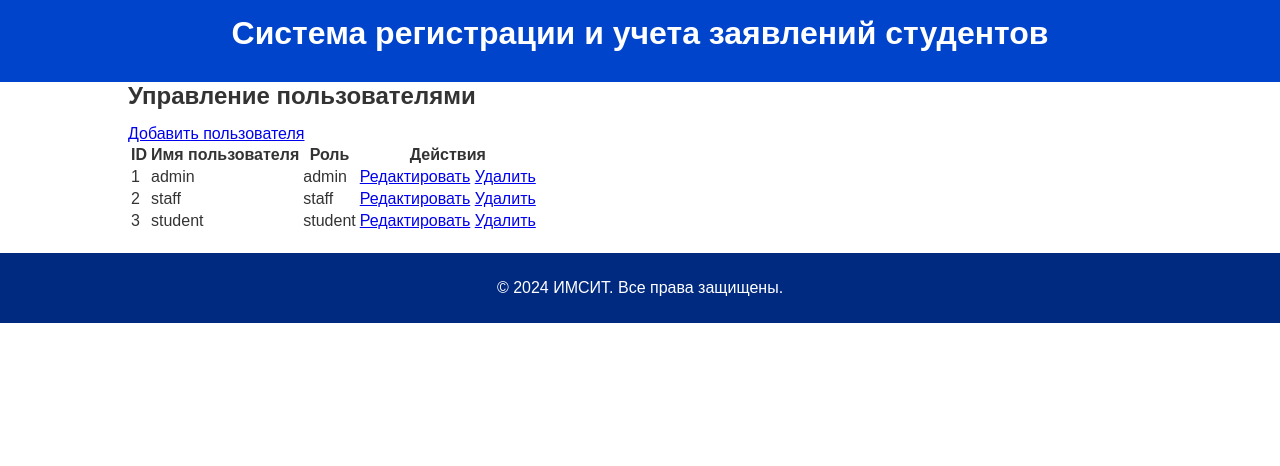
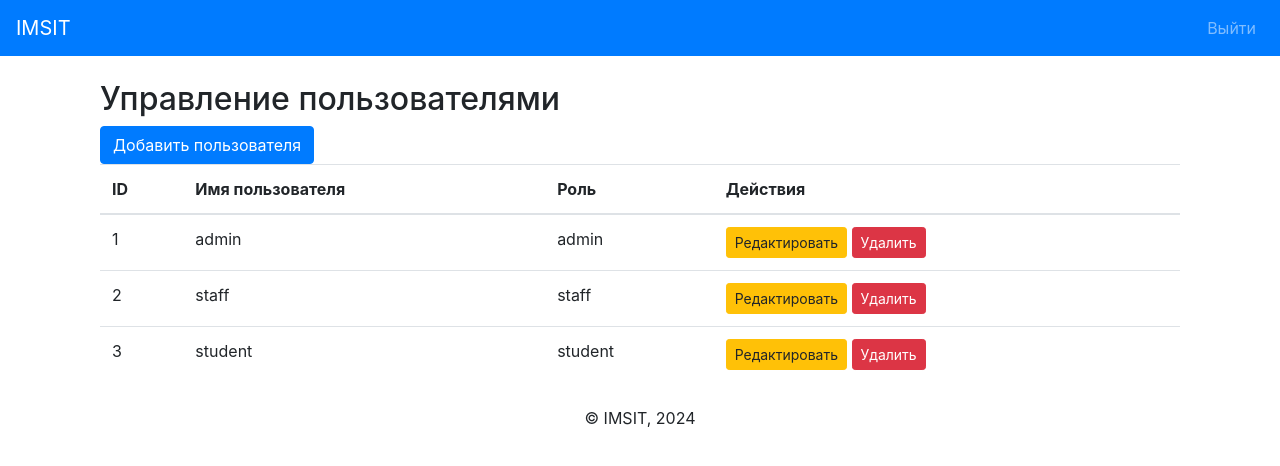
Before and after one commit to ParkourJohnson/Kurs, a Flask app: page /admin/users in a window 1280 px wide. Shown: the top 466 px of the page. Run offline with Flask 3, Linux system fonts and the light colour scheme; a user stored in the database is signed in; data comes from the database, SQL or seed files in the repository; both versions use the stored data as it was after the commit.

Commit message:
new design

```diff
--- a/models.py
+++ b/models.py
@@ -53,9 +53,13 @@ def update_user(user_id, username, password, role):
     conn.close()
 
 def delete_user(user_id):
-    """Удалить пользователя."""
+    """Удалить пользователя и сбросить автоинкремент."""
     conn = sqlite3.connect(DB_PATH)
     cursor = conn.cursor()
+    # Удаляем пользователя
     cursor.execute("DELETE FROM users WHERE id = ?", (user_id,))
     conn.commit()
+    # Сбрасываем автоинкремент
+    cursor.execute("DELETE FROM sqlite_sequence WHERE name = 'users'")
+    conn.commit()
     conn.close()
--- a/static/css/styles.css
+++ b/static/css/styles.css
@@ -93,3 +93,55 @@ footer {
 .flash-messages .info {
     background-color: #17a2b8;
 }
+
+body {
+    background-color: #f8f9fa;
+    color: #333;
+    font-family: 'Arial', sans-serif;
+}
+
+.navbar-brand {
+    font-weight: bold;
+}
+
+.container h2 {
+    color: #004085;
+    margin-bottom: 20px;
+}
+
+.form-group label {
+    font-weight: bold;
+}
+
+.form-control {
+    margin-bottom: 10px;
+    border-radius: 5px;
+    border: 1px solid #ddd;
+}
+
+.btn-primary {
+    background-color: #0056b3;
+    border-color: #0056b3;
+}
+
+.btn-primary:hover {
+    background-color: #004085;
+    border-color: #00376d;
+}
+
+.table {
+    margin-top: 20px;
+    background: white;
+    border-radius: 8px;
+    overflow: hidden;
+    box-shadow: 0 0 10px rgba(0, 0, 0, 0.1);
+}
+
+.table th, .table td {
+    text-align: center;
+    vertical-align: middle;
+}
+
+.alert-container {
+    margin-bottom: 20px;
+}
--- a/templates/base.html
+++ b/templates/base.html
@@ -3,32 +3,36 @@
 <head>
     <meta charset="UTF-8">
     <meta name="viewport" content="width=device-width, initial-scale=1.0">
-    <title>{% block title %}ИМСИТ{% endblock %}</title>
-    <link rel="stylesheet" href="/static/css/styles.css">
+    <title>{% block title %}IMSIT{% endblock %}</title>
+    <link rel="stylesheet" href="{{ url_for('static', filename='styles.css') }}">
+    <link rel="stylesheet" href="https://cdn.jsdelivr.net/npm/bootstrap@4.6.2/dist/css/bootstrap.min.css">
 </head>
 <body>
-    {% with messages = get_flashed_messages(with_categories=true) %}
+    <nav class="navbar navbar-expand-lg navbar-dark bg-primary">
+        <a class="navbar-brand" href="#">IMSIT</a>
+        <button class="navbar-toggler" type="button" data-toggle="collapse" data-target="#navbarNav">
+            <span class="navbar-toggler-icon"></span>
+        </button>
+        <div class="collapse navbar-collapse" id="navbarNav">
+            <ul class="navbar-nav ml-auto">
+                <li class="nav-item"><a class="nav-link" href="{{ url_for('logout') }}">Выйти</a></li>
+            </ul>
+        </div>
+    </nav>
+    <main class="container mt-4">
+        {% with messages = get_flashed_messages(with_categories=true) %}
         {% if messages %}
-            <ul class="flash-messages">
-            {% for category, message in messages %}
-                <li class="{{ category }}">{{ message }}</li>
-            {% endfor %}
-            </ul>
+            <div class="alert-container">
+                {% for category, message in messages %}
+                <div class="alert alert-{{ category }}" role="alert">{{ message }}</div>
+                {% endfor %}
+            </div>
         {% endif %}
-    {% endwith %}
-
-    <header>
-        <div class="container">
-            <h1>Система регистрации и учета заявлений студентов</h1>
-        </div>
-    </header>
-    <main>
+        {% endwith %}
         {% block content %}{% endblock %}
     </main>
-    <footer>
-        <div class="container">
-            <p>&copy; 2024 ИМСИТ. Все права защищены.</p>
-        </div>
+    <footer class="text-center mt-4">
+        <p>&copy; IMSIT, 2024</p>
     </footer>
 </body>
 </html>
```
Also changed, not shown: imsit.db.
